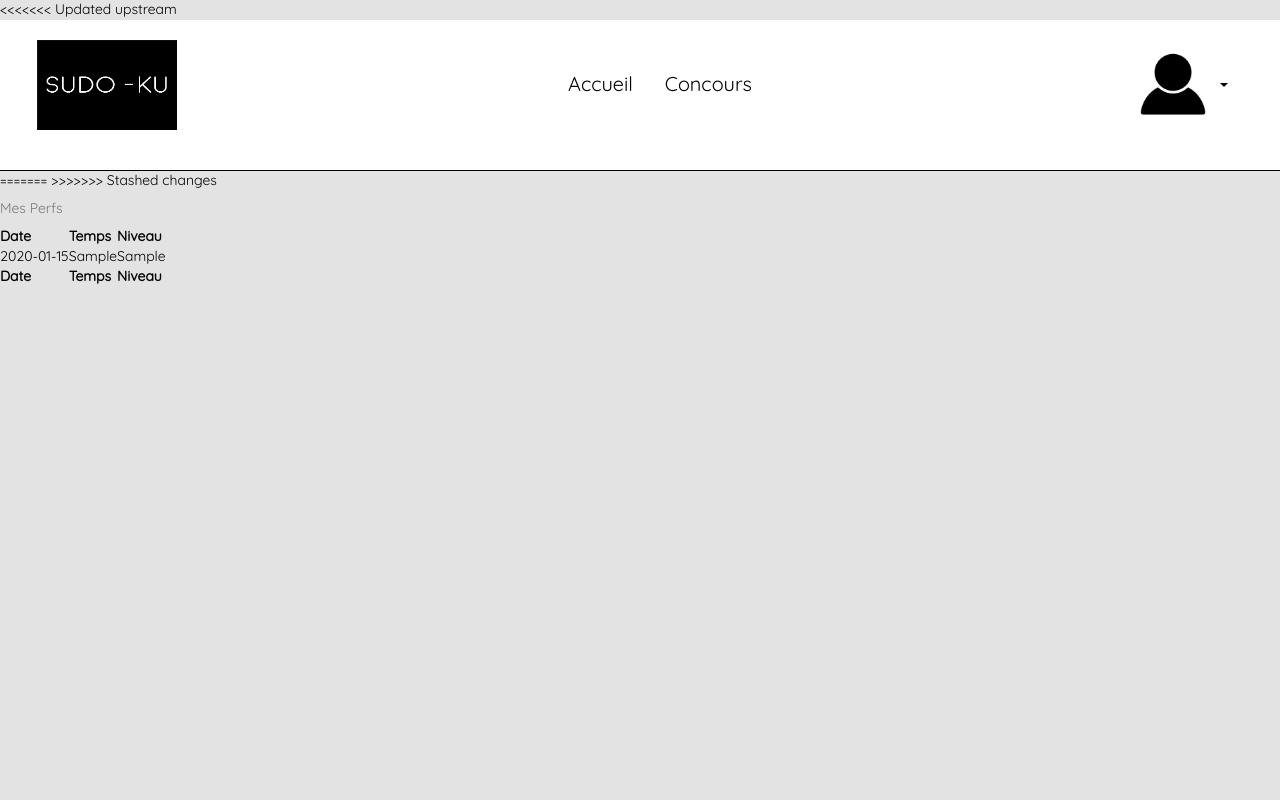
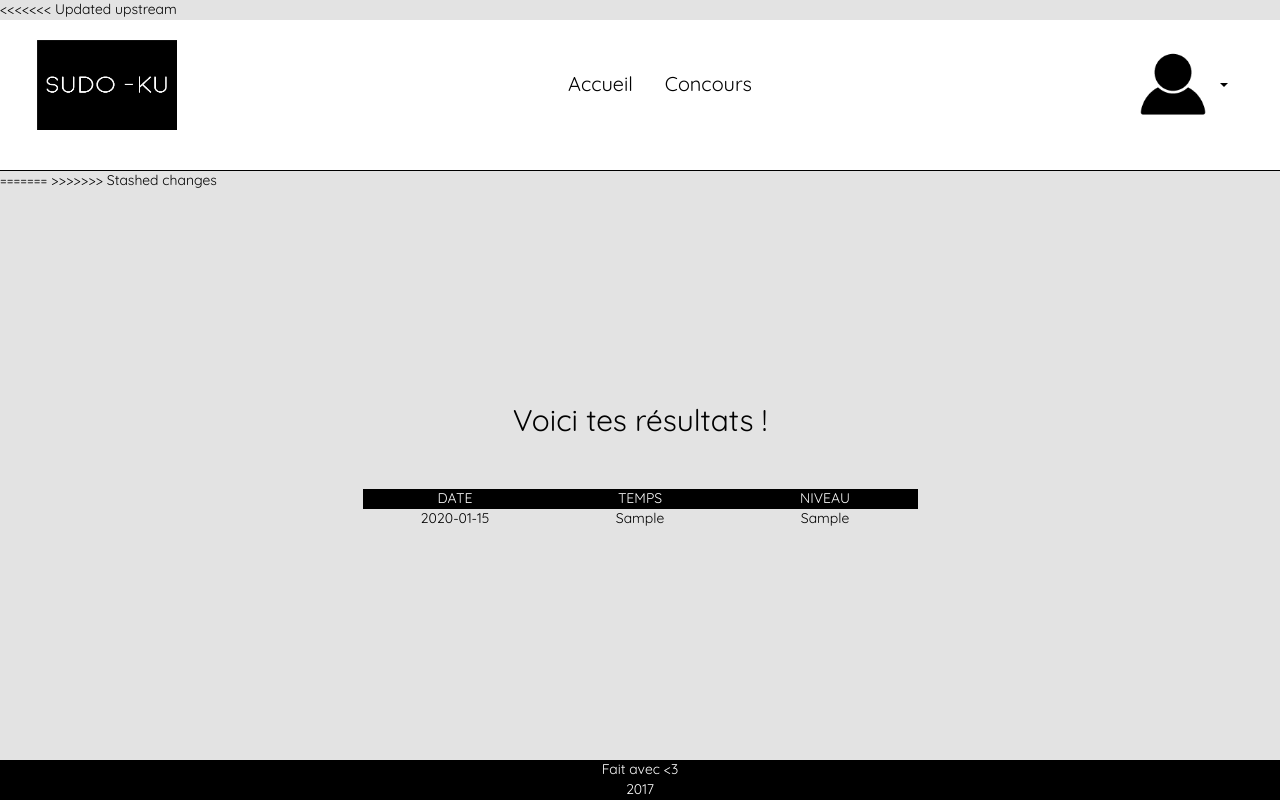
Before and after one commit to Julienroy3/Sudoku-project, a PHP site: page /perf.php in a window 1280 px wide. Run offline with PHP 8.4, Linux system fonts and the light colour scheme; the visitor is signed in with stand-in values (Sample User, id 1); tables that the repository leaves empty hold one stand-in row (values such as "Sample post").

Commit message:
Change css in perf

```diff
--- a/perf.php
+++ b/perf.php
@@ -12,44 +12,32 @@ if (isset($_SESSION['IdUser'])) {
 ?>
 
 
-	<div id="tableauPerf">
-		<table>
-			<caption>Mes Perfs</caption>
 
-			<thead>
-				<tr>
-					<th>Date</th>
-					<th>Temps</th>
-					<th>Niveau</th>
-				</tr>
-			</thead>
 
-			<tbody>
+<div class="container">
+    <div class="row winner-array">
+        <div class="col-md-3"></div>
+        <div class="col-sm-12 col-md-6 text-center">
+           <div class="results-array">
+           <h2>Voici tes résultats !</h2>
+            <div class="col-xs-4 col-md-4 winner-tab">Date</div>
+            <div class="col-xs-4 col-md-4 winner-tab">Temps</div>
+            <div class="col-xs-4 col-md-4 winner-tab">Niveau</div>
+            <?php
+                while($donnees = $rep->fetch()){
+            ?>
+            <div class="col-xs-4 col-md-4"><?php echo $donnees["DateResolu"]; ?></div>
+        <div class="col-xs-4 col-md-4"><?php echo $donnees["TempsResolu"]; ?></div>
+        <div class="col-xs-4 col-md-4"><?php echo $donnees["Niveau"]; ?></div>
+            <?php
+                }
+            ?>
+            </div></div>
+            <div class="col-md-3"></div>
+        </div>
+        </div>
 
-<?php
-				while ($data = $rep->fetch()) {
-					# code...
-					echo "<tr>";
-					echo "<td>" . $data['DateResolu'] . "</td>";
-					echo "<td>" . $data['TempsResolu'] . "</td>";
-					echo "<td>" . $data['Niveau'] . "</td>";
-					echo "<tr>";
 
-				}
-?>
-
-			</tbody>
-
-			<tfoot>
-				<tr>
-					<th>Date</th>
-					<th>Temps</th>
-					<th>Niveau</th>
-				</tr>
-			</tfoot>
-
-		</table>
-	</div>
 
 <?php
 
@@ -60,3 +48,6 @@ if (isset($_SESSION['IdUser'])) {
 }
 
 ?>
+
+
+ <?php include("footer.php"); ?>
```
